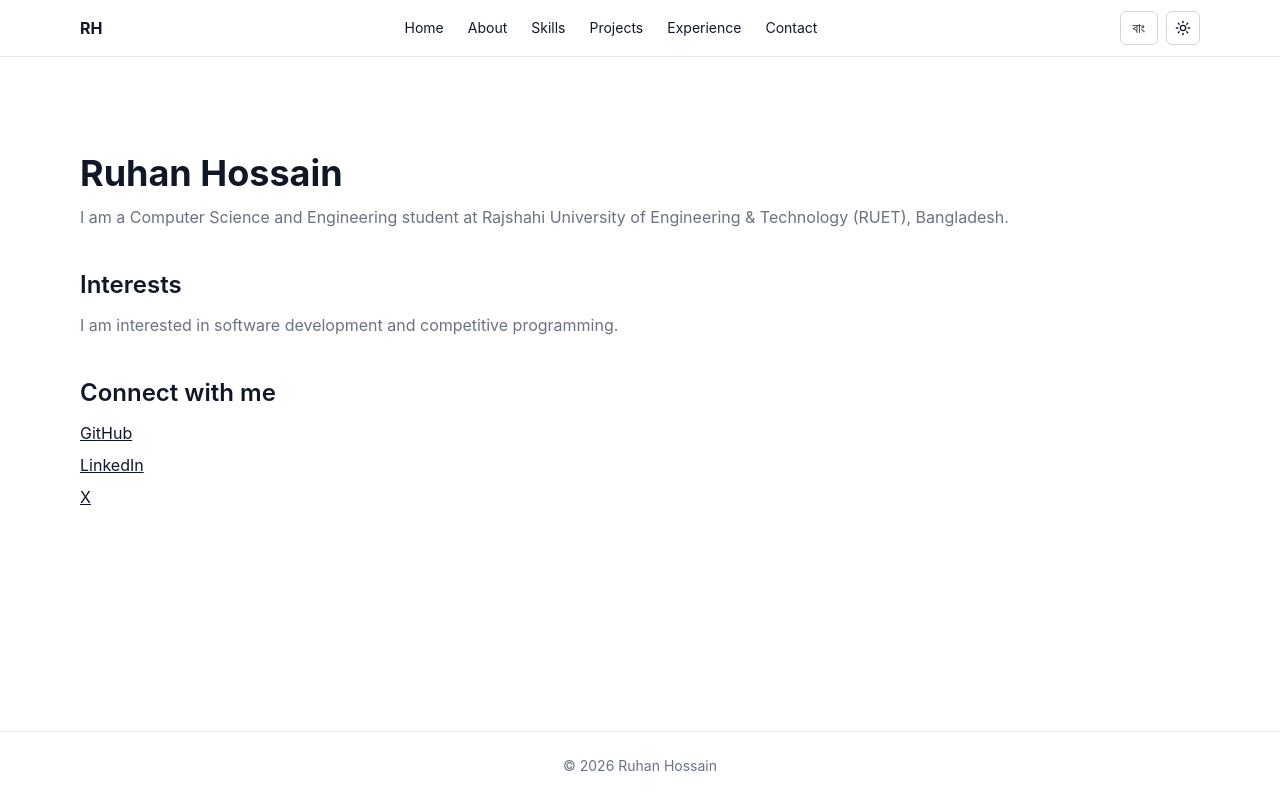
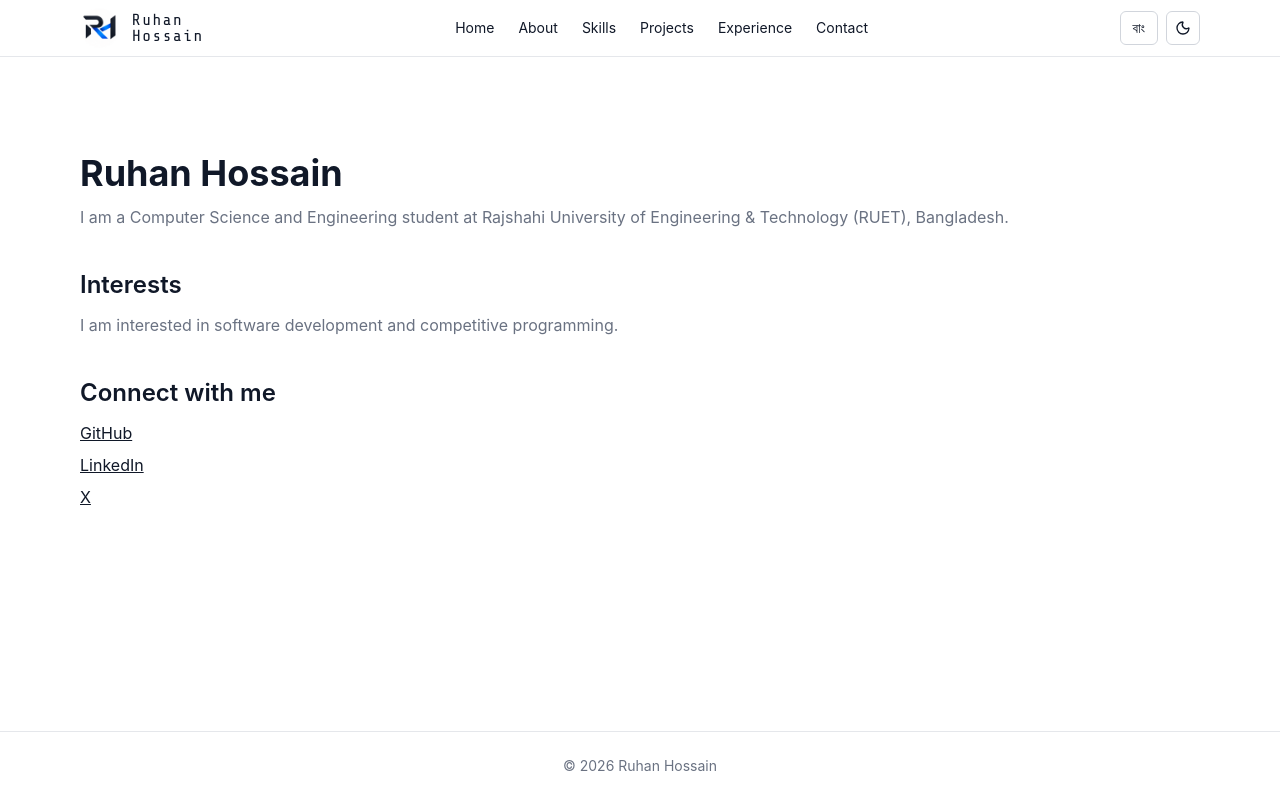
Before and after one commit to RUHAN-HOSSAIN/My-Portfolio, a React (Vite) app in the folder frontend/: page / in a window 1280 px wide. Built offline with nearby package versions, Linux system fonts and the light colour scheme.

Commit message:
logo add, and nam show korar try

```diff
--- a/frontend/index.html
+++ b/frontend/index.html
@@ -2,7 +2,7 @@
 <html lang="en">
   <head>
     <meta charset="UTF-8" />
-    <link rel="icon" type="image/svg+xml" href="/favicon.svg" />
+    <link rel="icon" type="image/png" href="/favicon.png" />
     <meta name="viewport" content="width=device-width, initial-scale=1.0" />
 
     <title>Ruhan Hossain | CSE Student at RUET &amp; Developer</title>
@@ -61,6 +61,15 @@
       }
     </script>
 
+    <script type="application/ld+json">
+    {
+      "@context": "https://schema.org",
+      "@type": "WebSite",
+      "name": "Ruhan Hossain",
+      "url": "https://ruhanhossain.pages.dev/"
+    }
+    </script>
+
     <script>
       (function () {
         var t = localStorage.getItem("theme");
--- a/frontend/src/components/common/ThemeToggle.tsx
+++ b/frontend/src/components/common/ThemeToggle.tsx
@@ -3,8 +3,8 @@ import { useTheme } from '../../providers/ThemeContext'
 
 export default function ThemeToggle() {
   const { theme, toggleTheme } = useTheme()
-  const Icon = theme === 'dark' ? Moon : Sun
-  const nextTheme = theme === 'dark' ? 'light' : 'dark'
+  const Icon = theme === 'dark' ? Sun : Moon;
+  const nextTheme = theme === 'dark' ? 'light' : 'dark';
   return (
     <button
       onClick={toggleTheme}
--- a/frontend/src/components/layout/Navbar.tsx
+++ b/frontend/src/components/layout/Navbar.tsx
@@ -4,12 +4,19 @@ import { NAV_LINKS } from '../../constants/navLinks'
 import ThemeToggle from '../common/ThemeToggle'
 import LangToggle from '../common/LangToggle'
 
+import logo from "../../assets/favicon.png"
+
 export default function Navbar() {
   const { t } = useTranslation()
   return (
     <header className="sticky top-0 z-50 border-b border-gray-200 dark:border-gray-800 bg-white/80 dark:bg-gray-950/80 backdrop-blur">
       <nav className="mx-auto max-w-6xl flex items-center justify-between px-4 h-14">
-        <Link to="/" className="font-bold">RH</Link>
+        <Link to="/" className=" flex items-center gap-3">
+          <div>
+            <img src={logo} alt="Logo" className="h-10 w-10" />
+          </div>
+          <span className="leading-none font-mono tracking-widest font-extralight">Ruhan <br /> Hossain</span>
+        </Link>
         <ul className="hidden md:flex gap-6 text-sm">
           {NAV_LINKS.map((l) => (
             <li key={l.to}><Link to={l.to}>{t(l.key)}</Link></li>
--- a/frontend/src/index.css
+++ b/frontend/src/index.css
@@ -1,7 +1,11 @@
+@import url('https://fonts.googleapis.com/css2?family=Share+Tech+Mono&display=swap');
+
+
 @import "tailwindcss";
 
 @custom-variant dark (&:where(.dark, .dark *));
 
 @theme {
   --font-sans: "Inter", "Hind Siliguri", system-ui, sans-serif;
+  --font-mono: "Share Tech Mono", monospace;
 }
```
Also changed, not shown: frontend/src/i18n/locales/bn.json (+11 -2 lines), frontend/src/i18n/locales/en.json (+11 -2 lines), frontend/public/favicon.png (added), frontend/src/assets/favicon.png (added).
